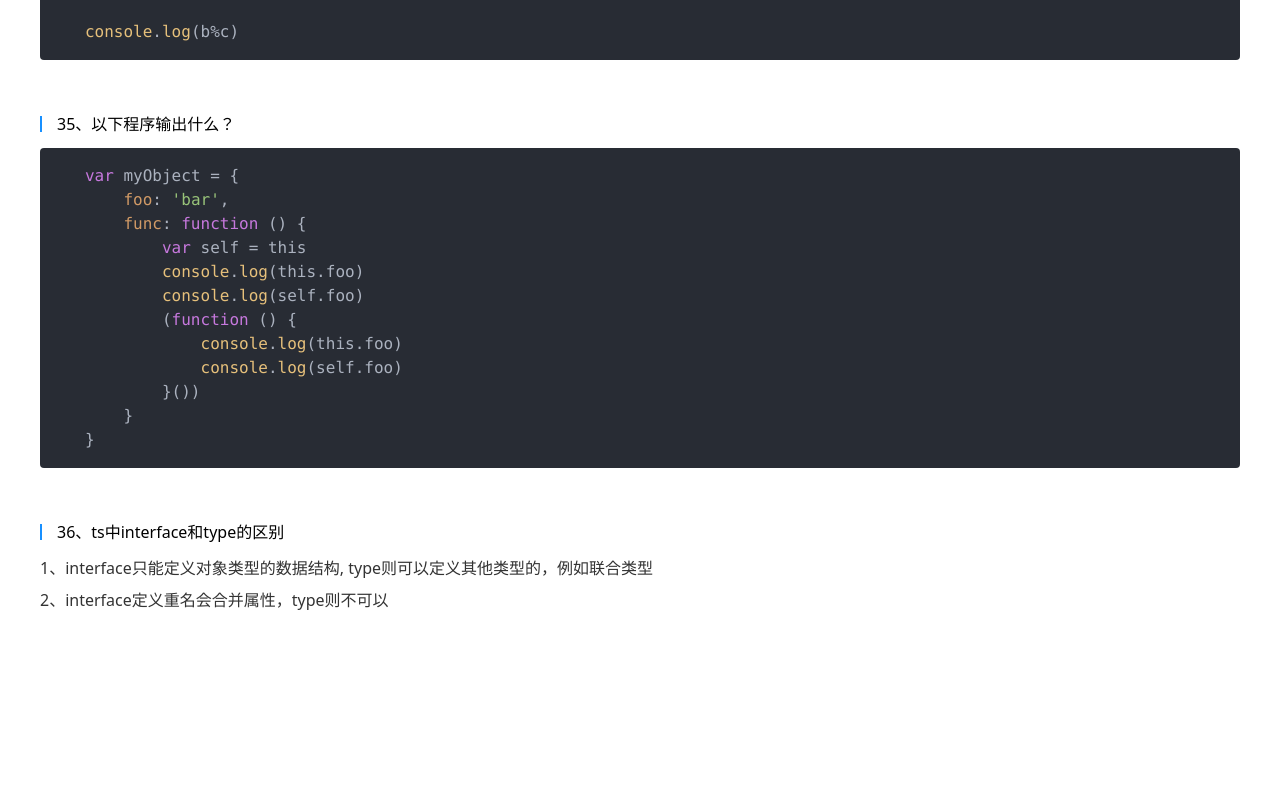
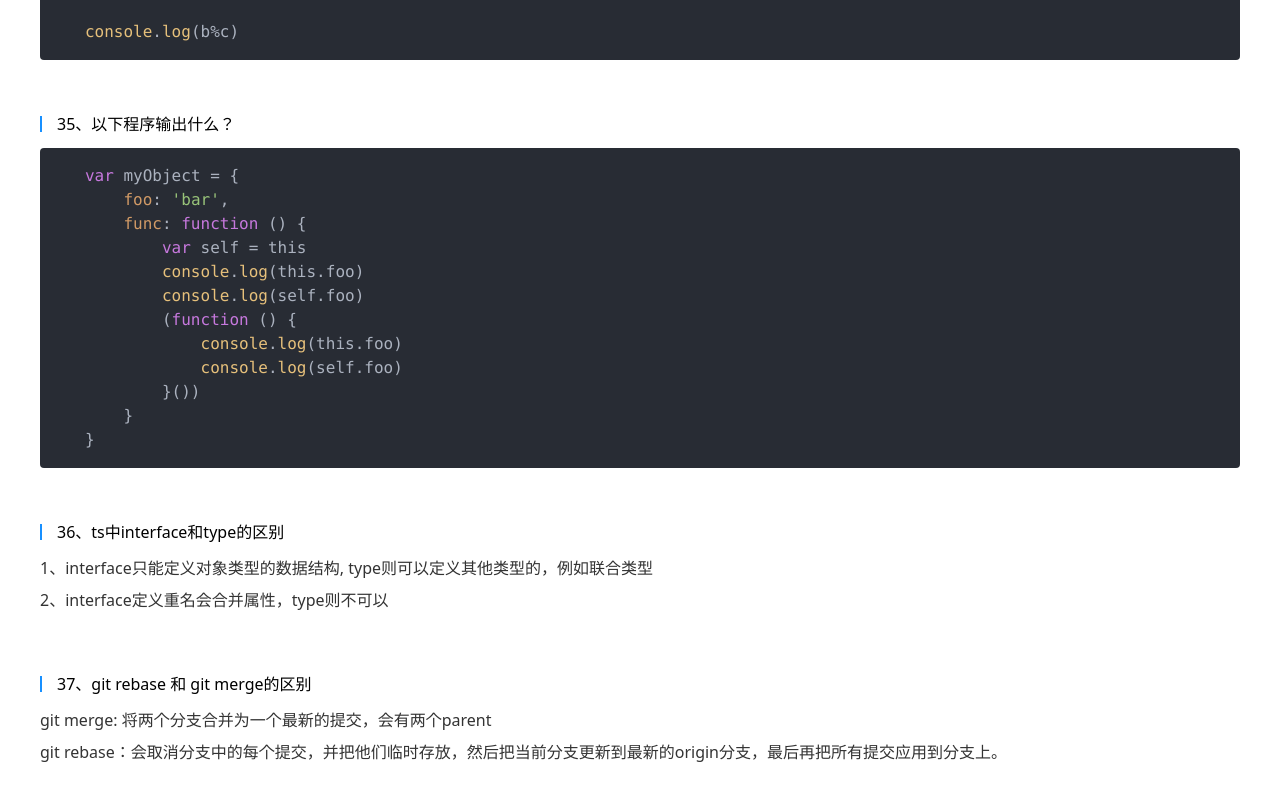
Before and after one commit to SXX19950910/interview, a React (Create React App) app: page / in a window 1280 px wide. Shown: the part 11008-11808 px from the top of the page. Before the commit the page ends 11704 px from the top, so only its background shows below. Built offline with nearby package versions, Linux system fonts and the light colour scheme.

Commit message:
feat:更新题目

```diff
--- a/index.html
+++ b/index.html
@@ -1 +1 @@
-<!doctype html><html lang="en"><head><meta charset="utf-8"/><link rel="icon" href="/interview/favicon.ico"/><meta name="viewport" content="width=device-width,initial-scale=1"/><meta name="theme-color" content="#000000"/><meta name="description" content="Web site created using create-react-app"/><link rel="apple-touch-icon" href="/interview/logo192.png"/><link rel="manifest" href="/interview/manifest.json"/><title>面试题汇总</title><script defer="defer" src="/interview/static/js/main.eda73cba.js"></script><link href="/interview/static/css/main.2bed384b.css" rel="stylesheet"></head><body><noscript>You need to enable JavaScript to run this app.</noscript><div id="root"></div></body></html>
+<!doctype html><html lang="en"><head><meta charset="utf-8"/><link rel="icon" href="/interview/favicon.ico"/><meta name="viewport" content="width=device-width,initial-scale=1"/><meta name="theme-color" content="#000000"/><meta name="description" content="Web site created using create-react-app"/><link rel="apple-touch-icon" href="/interview/logo192.png"/><link rel="manifest" href="/interview/manifest.json"/><title>面试题汇总</title><script defer="defer" src="/interview/static/js/main.79004ece.js"></script><link href="/interview/static/css/main.2bed384b.css" rel="stylesheet"></head><body><noscript>You need to enable JavaScript to run this app.</noscript><div id="root"></div></body></html>
--- a/src/data/topic.js
+++ b/src/data/topic.js
@@ -836,5 +836,22 @@ export const TopicList = [
                 className: '!w-full'
             }
         ]
+    },
+    {
+        title: '37、git rebase 和 git merge的区别',
+        type: 'select',
+        answerOptions: [
+            {
+                label: 'git merge: 将两个分支合并为一个最新的提交，会有两个parent',
+                value: '1',
+                className: '!w-full'
+            },
+            {
+                label: 'git rebase：会取消分⽀中的每个提交，并把他们临时存放，然后把当前分⽀更新到最新的origin分⽀，最后再把所有提交应⽤到分⽀上。',
+                value: '2',
+                className: '!w-full'
+            }
+
+        ]
     }
 ]
```
Also changed, not shown: 7 other files (tests, documents, lock files or other folders).
